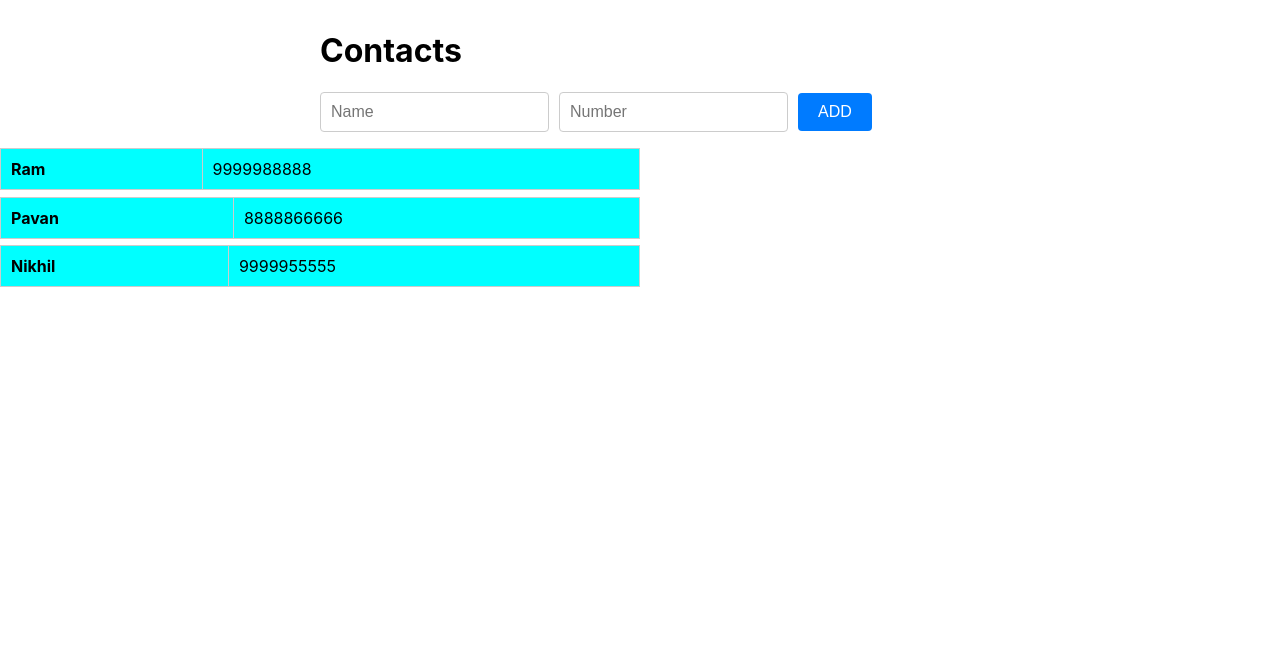
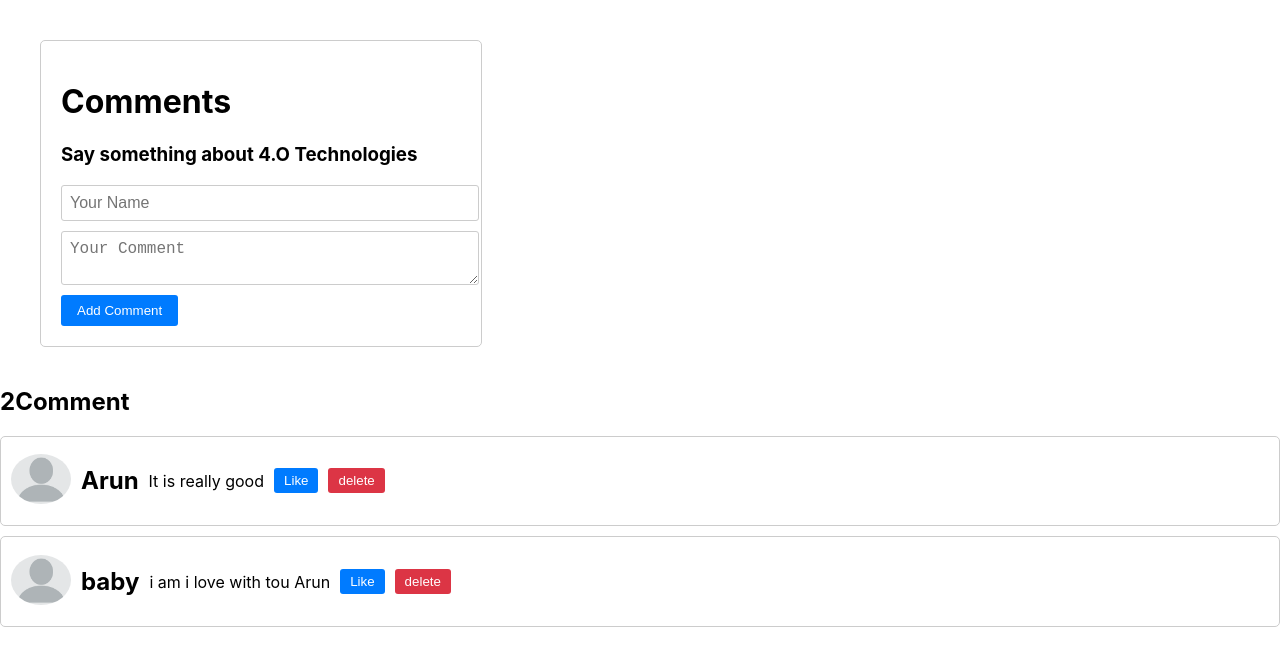
Before and after one commit to valluruarunkumar/FAQ, a React (Create React App) app: page / in a window 1280 px wide. Shown: the top 666 px of the page. Built offline with nearby package versions, Linux system fonts and the light colour scheme.

Commit message:
first commit

```diff
--- a/src/App.js
+++ b/src/App.js
@@ -1,77 +1,97 @@
-import React, { Component } from 'react';
-import './Components/ContactList'
-import ContactList from './Components/ContactList';
-import {v4 as uuidv4} from 'uuid'
-import './index.css'
+import React from 'react';
+import { Component } from 'react';
+import Comments from './Components/CommentsApp';
+import {v4 as uuidv4} from 'uuid';
 
-const initialContactsList = [
+const initialComments=[
     {
-      id: uuidv4(),
-      name: 'Ram',
-      mobileNo: 9999988888,
-      isFavorite: false,
+        uniqueId:uuidv4(),
+        image:"download.png",
+        name:"Arun",
+        comment:"It is really good"
     },
     {
-      id: uuidv4(),
-      name: 'Pavan',
-      mobileNo: 8888866666,
-      isFavorite: true,
-    },
-    {
-      id: uuidv4(),
-      name: 'Nikhil',
-      mobileNo: 9999955555,
-      isFavorite: false,
-    },
+        uniqueId:uuidv4(),
+        image:"download.png",
+        name:"baby",
+        comment:"i am i love with tou Arun "
+    }
 ]
 
-class App extends Component {
-    state={
-        ContactsList:initialContactsList,
+
+class CommentsApp extends Component {
+
+
+
+    state={finalComments:initialComments,
         name:"",
-        mobileNo:"",
+        comment:""
         }
 
-    onAddContact= ( )=>{
-        const {name,mobileNo}=this.state
-        const newContact={
-            id:uuidv4(),
+
+
+
+    onAddComment=(event)=>{
+        event.preventDefault()
+        const {name,comment}=this.state
+        const newComment={
+            image:"download.png",
             name,
-            mobileNo,
-            isFavorite:false
+            comment
         }
         this.setState((prevState)=>({
-            ContactsList:[...prevState.ContactsList,newContact],
-            name:"",
-            mobileNo:""
-        }))
+            finalComments:[...prevState.finalComments,newComment],
+
+        }),
+
+        ()=>{
+            this.setState({name:'',comment:''})
+        }
+    );
+
+    };
+
+
+    onDeleteComment=(uniqueId)=>{
+        this.setState((prevState)=>({
+            finalComments:prevState.finalComments.filter(
+                (comments)=>comments.uniqueId!==uniqueId
+            ),
+        }));
+    };
+
+
+    onNameChange =(event) =>{
+        this.setState({name:event.target.value})
     }
 
-    onChangeName=event=>{
-        this.setState({name:event.target.value})
-    }
-    onChangeMobileNo=event=>{
-        this.setState({mobileNo:event.target.value})
+    onCommentChange =(event)=>{
+        this.setState({comment:event.target.value})
     }
 
+
+
     render() {
+        const commentCount = this.state.finalComments.length;
         return (
-      <div>
-        <div className='main-heading'>
-            <h1 className='heading'>Contacts</h1>
-            <input type='text' placeholder='Name' onChange={this.onChangeName}/>
-            <input type='text' placeholder='Number' onChange={this.onChangeMobileNo} />
-            <button onClick={this.onAddContact}>ADD</button>
+            <div className='container'>
+                <div className='form-container'>
+                    <h1>Comments</h1>
+                    <form>
+                        <h3>Say something about 4.O Technologies</h3>
+                        <input type="text" placeholder="Your Name" onChange={this.onNameChange} />
+                        <textarea placeholder="Your Comment" onChange={this.onCommentChange}></textarea>
+                        <button onClick={this.onAddComment}>Add Comment</button>
+                    </form>
                 </div>
-
-        {this.state.ContactsList.map(eachContact=>(
-            <ContactList contacts={eachContact}/>
+                <h2><span>{commentCount}</span>Comment</h2>
+                {this.state.finalComments.map(ecahComment =>(
+                        <Comments  details={ecahComment} onDeleteComment={this.onDeleteComment}/>
                     ))}
 
+            </div>
+        )
+    }
+}
 
-      </div>
-    );
-  }
-};
-
-export default App;
+export default CommentsApp;
--- /dev/null
+++ b/src/Components/CommentsApp/index.css
@@ -0,0 +1,91 @@
+
+  .form-container {
+    width: 400px;
+    margin: 40px ;
+    padding: 20px;
+    border: 1px solid #ccc;
+    border-radius: 5px;
+  }
+
+
+  .form-container input,
+  .form-container textarea {
+    display: block;
+    width: 100%;
+    margin-bottom: 10px;
+    padding: 8px;
+    font-size: 16px;
+    border: 1px solid #ccc;
+    border-radius: 3px;
+  }
+
+  .form-container button {
+    background-color: #007bff;
+    color: #fff;
+    padding: 8px 16px;
+    border: none;
+    border-radius: 3px;
+    cursor: pointer;
+  }
+
+  .form-container button:hover {
+    background-color: #0056b3;
+  }
+
+
+
+.comment-container {
+    display: flex;
+    align-items: center;
+    padding: 10px;
+    border: 1px solid #ccc;
+    border-radius: 5px;
+    margin-bottom: 10px;
+  }
+  .circle {
+    width: 60px;
+    height: 50px;
+    background-color: #f00;
+    border-radius: 50%;
+  }
+
+
+
+  .comment-container h2 {
+    margin-left: 10px;
+  }
+
+
+  .comment-container p {
+    margin-left: 10px;
+  }
+
+
+
+
+
+  .comment-container button {
+    margin-left: 10px;
+    padding: 5px 10px;
+    border: none;
+    border-radius: 3px;
+    cursor: pointer;
+  }
+
+  .comment-container button:nth-child(1) {
+    background-color: #007bff;
+    color: #fff;
+  }
+
+  .comment-container button:nth-child(1):hover {
+    background-color: #0056b3;
+  }
+
+  .comment-container button:nth-child(2) {
+    background-color: #dc3545;
+    color: #fff;
+  }
+
+  .comment-container button:nth-child(2):hover {
+    background-color: #c82333;
+  }
--- /dev/null
+++ b/src/Components/CommentsApp/index.js
@@ -0,0 +1,28 @@
+    import React from "react";
+    import './index.css'
+
+    const Comments=(props)=>{
+        const {details,onDeleteComment}=props
+        const {image,name,comment,uniqueId}=details
+
+
+        const handleDeleteComment=()=>{
+            onDeleteComment(uniqueId);
+        };
+        return(
+            <div>
+                <div className="comment-container">
+                    <div>
+                        <img src={image} className="circle"/>
+                    </div>
+                    <h2>{name}</h2>
+                    <p>{comment}</p>
+                    <div className="buttons">
+                        <button>Like</button>
+                        <button onClick={handleDeleteComment}>delete</button>
+                    </div>
+                </div>
+            </div>
+        )
+    }
+    export default Comments
--- a/src/Components/ContactList/index.css
+++ /dev/null
@@ -1,62 +0,0 @@
-
-
-.main-heading {
-    position: relative;
-    top: 10px;
-    margin-left: 25%;
-    flex-direction:row;
-    align-items: center;
-    justify-content: center;
-  }
-
-
-
-  input {
-    padding: 10px;
-    margin-right: 10px;
-    margin-bottom: 10px;
-    border: 1px solid #ccc;
-    border-radius: 4px;
-    font-size: 16px;
-  }
-
-
-  input[type='text']:nth-of-type(2) {
-    margin-bottom: 20px;
-  }
-
-
-.list-container{
-    background-color: aqua;
-
-    align-items: center;
-    width: 50%;
-}
-
-.contact-table {
-    width: 100%;
-    margin: 1% auto;
-    border-collapse: collapse;
-    /* margin-bottom: 10px; */
-
-  }
-
-  .contact-table td {
-    padding: 10px;
-    border: 1px solid #ccc;
-  }
-
-
-button {
-    padding: 10px 20px;
-    background-color: #007bff;
-    color: #fff;
-    border: none;
-    border-radius: 4px;
-    font-size: 16px;
-    cursor: pointer;
-  }
-
-  button:hover {
-    background-color: #0056b3;
-  }
--- a/src/Components/ContactList/index.js
+++ /dev/null
@@ -1,26 +0,0 @@
-import React from "react";
-import "./index.css"; // Import the CSS file
-
-const ContactList = (props) => {
-    const { contacts } = props
-    const { name, mobileNo } = contacts
-    return (
-        <div className="one">
-            <div className="list-container">
-                <table className="contact-table">
-                    <tr>
-                        <td>
-                            <strong>{name}</strong>
-                        </td>
-                        <td>
-                            {mobileNo}
-                        </td>
-                    </tr>
-                </table>
-            </div>
-        </div>
-
-    );
-};
-
-export default ContactList;
```
Also changed, not shown: public/download.png (added). Lines whose indentation alone changed are shown as unchanged.
